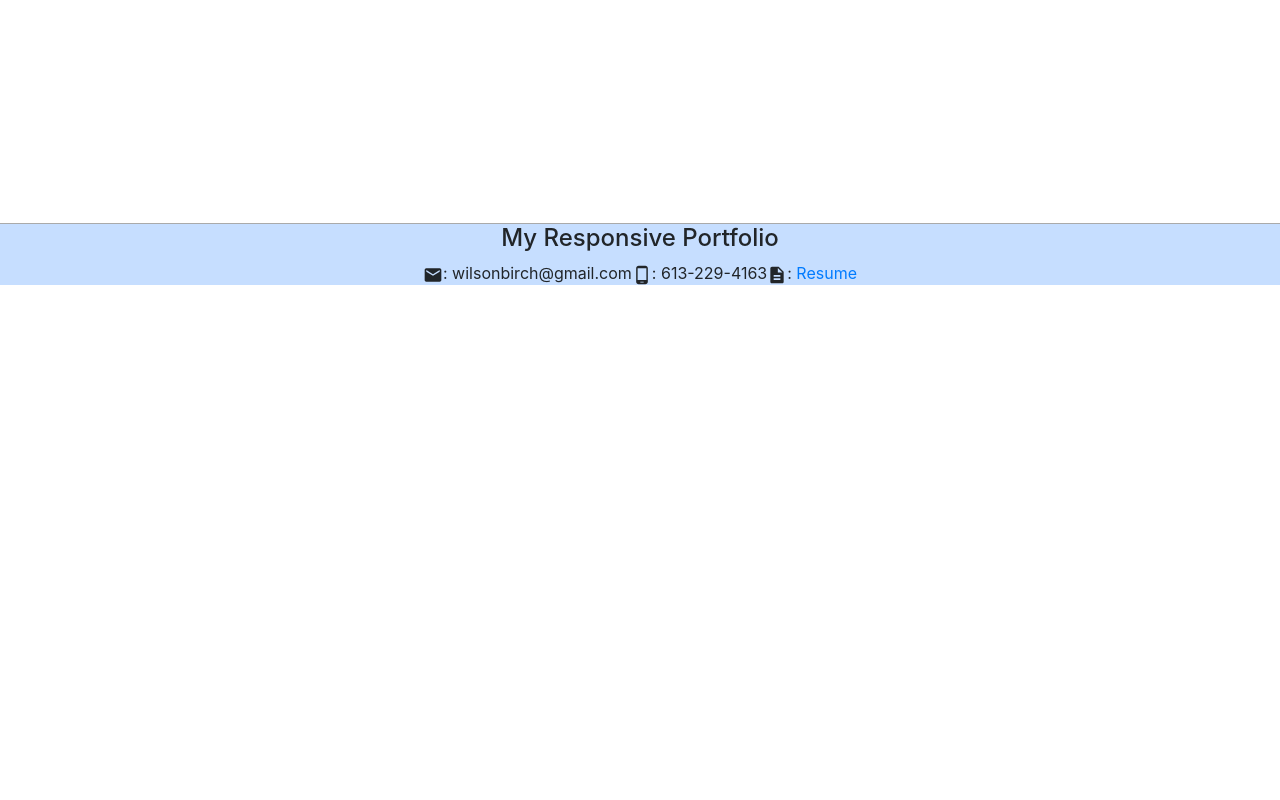
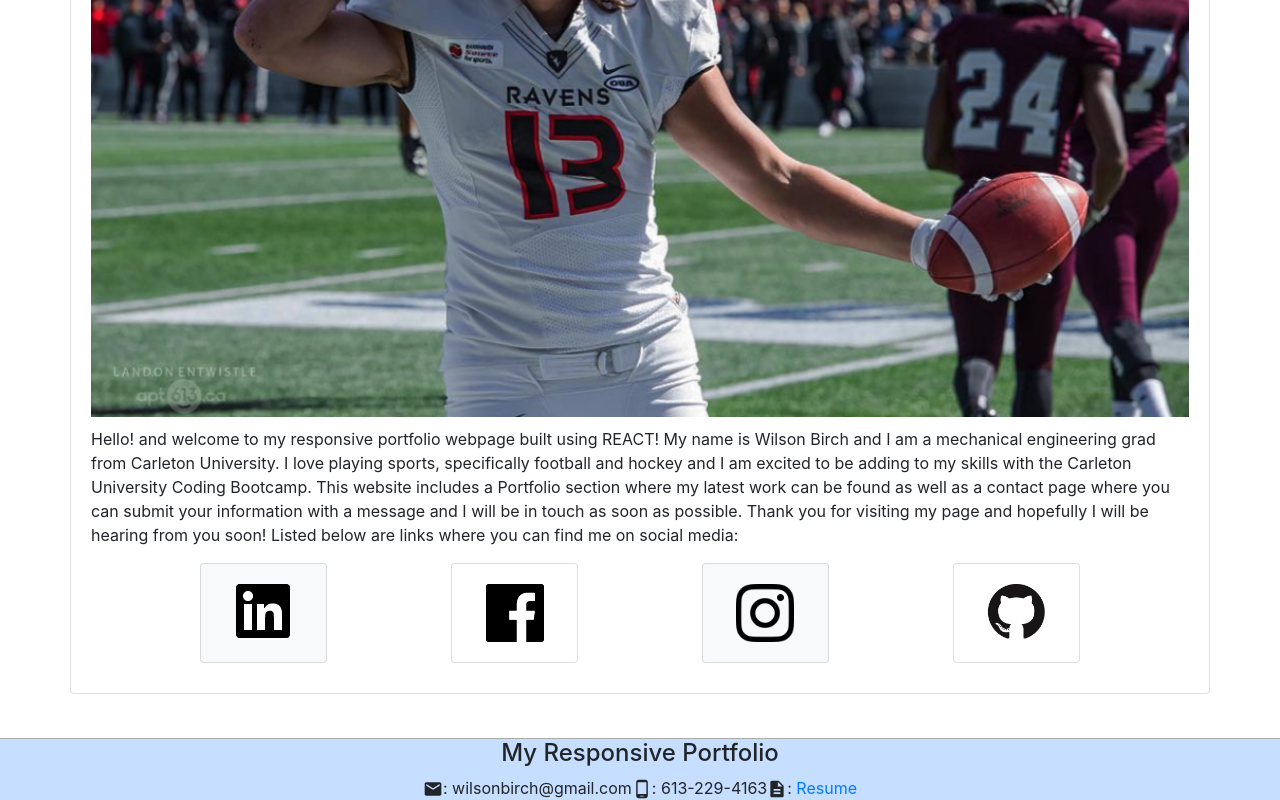
Before and after one commit to wilsonbirch/React_Portfolio, a React (Create React App) app: page / in a window 1280 px wide. Shown: the part 515-1315 px from the top of the page. Before the commit the page ends 800 px from the top, so only its background shows below. Built offline with nearby package versions, Linux system fonts and the light colour scheme.

Commit message:
updated build

```diff
--- a/src/App.js
+++ b/src/App.js
@@ -14,9 +14,9 @@ function App() {
     return (
       <Router>
         <Header />
-        <Route exact path = "/React_Portfolio/" component ={About} />
-        <Route exact path = "/React_Portfolio/portfolio" component ={Portfolio} />
-        <Route exact path = "/React_Portfolio/contact" component ={Contact} />
+        <Route exact path = "/" component ={About} />
+        <Route exact path = "/portfolio" component ={Portfolio} />
+        <Route exact path = "/contact" component ={Contact} />
         <Footer></Footer>
       </Router>
 
--- a/src/components/Header.js
+++ b/src/components/Header.js
@@ -9,22 +9,22 @@ function Header(props) {
   return (
 
     <Navbar collapseOnSelect  expand="sm">
-      <a className="navbar-brand " href="/React_Portfolio/">Wilson Birch</a><img src={logo} className="App-logo" alt="logo" />
+      <a className="navbar-brand " href="/">Wilson Birch</a><img src={logo} className="App-logo" alt="logo" />
     <Navbar.Toggle />
     <Navbar.Collapse>
       <Nav className="navbar-nav ml-auto">
         <Nav.Item>
-          <Nav.Link eventKey="1" as={Link} to="/React_Portfolio/">
+          <Nav.Link eventKey="1" as={Link} to="/">
             About
           </Nav.Link>
         </Nav.Item>
         <Nav.Item>
-           <Nav.Link eventKey="2" as={Link} to="/React_Portfolio/portfolio">
+           <Nav.Link eventKey="2" as={Link} to="/portfolio">
             Portfolio
           </Nav.Link>
         </Nav.Item>
         <Nav.Item>
-           <Nav.Link eventKey="3" as={Link} to="/React_Portfolio/contact">
+           <Nav.Link eventKey="3" as={Link} to="/contact">
             Contact
           </Nav.Link>
         </Nav.Item>
```
